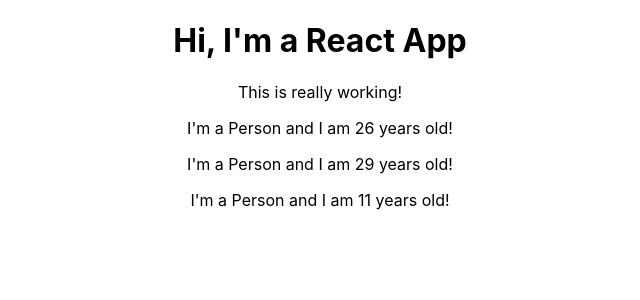
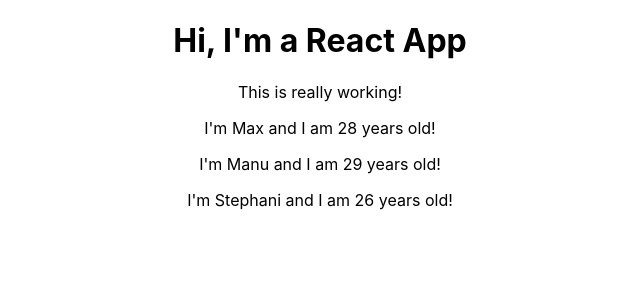
Before and after one commit to Edely/Learning-React, a React (Create React App) app in the folder react-complete-guide/: page / in a window 1280 px wide. Shown: the top 300 px of the page, without its empty margins (320-960 px from the left). Built offline with nearby package versions, Linux system fonts and the light colour scheme.

Commit message:
36 - Using props to pass 'dynamic contente' from app.js

```diff
--- a/react-complete-guide/src/App.js
+++ b/react-complete-guide/src/App.js
@@ -8,12 +8,11 @@ class App extends Component {
       <div className="App">
           <h1>Hi, I'm a React App</h1>
           <p>This is really working!</p>
-          <Person />
-          <Person />
-          <Person />
+          <Person name="Max" age ="28"/>
+          <Person name= "Manu" age="29"/>
+          <Person name="Stephani" age="26"> My hobbies: Racing </Person>
       </div>
     );
-
     //return React.createElement('div', {className: 'App'}, React.createElement('h1', null, 'Does It Work now?'));
   }
 }
--- a/react-complete-guide/src/Person/Person.js
+++ b/react-complete-guide/src/Person/Person.js
@@ -1,7 +1,7 @@
 import React from 'react';
 
-const person = () =>{
-    return<p> I'm a Person and I am {Math.floor(Math.random() * 30)} years old!</p>
+const person = (props) =>{
+    return<p> I'm {props.name} and I am {props.age} years old!</p>
 }
 
 export default person;
```
